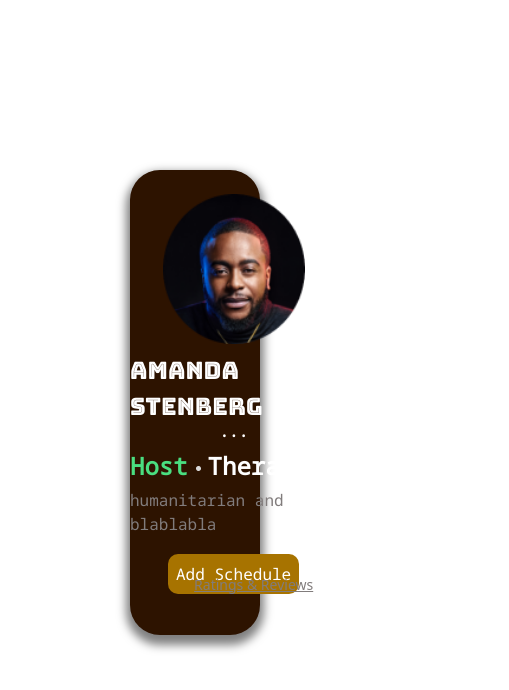
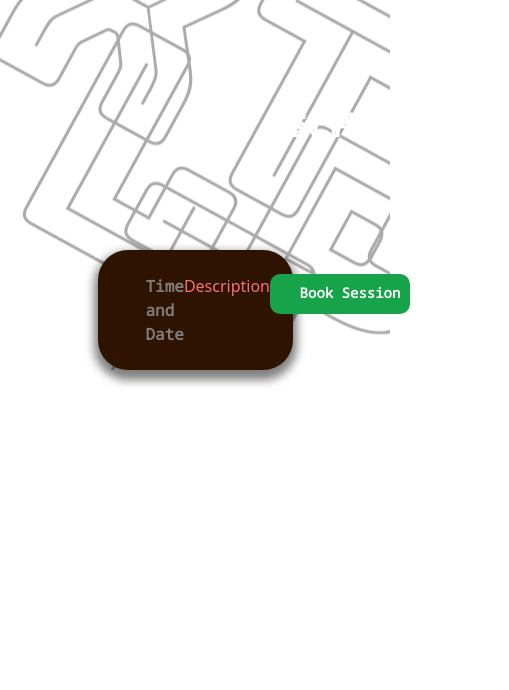
Before and after one commit to Xprj3ct/xtelpt-web3, a Next.js app in the folder frontend/: page /checkschedule in a window 390 px wide. Shown: the top 690 px of the page, 509 px wide, since content can reach past the window. Built offline with nearby package versions, Linux system fonts and the light colour scheme.

Commit message:
More pages and responsiveness

```diff
--- a/frontend/pages/checkschedule.js
+++ b/frontend/pages/checkschedule.js
@@ -1,46 +1,34 @@
 import React, { useContext } from 'react'
 import Header from '../components/home/header'
 import Image from 'next/image'
-import ProfileImage from '../assets/Oval.png'
 import Ellipse from '../assets/Ellipse 2.png'
 import { useRouter } from 'next/router'
 import { XContext } from '../context/XContext';
 
-const checkschedule = () => {
+const Checkschedule = () => {
   const { connectWallet, appStatus, currentAccount } = useContext(XContext)
   const router = useRouter()
   return (
-     <div className='grid place-items-center h-screen w-full'>
-            <div className='flex justify-center mb-10 w-full '>
-                <div className='bg-[#2D1300] w-1/3 h-90 shadow-[0_6px_10px_4px_rgba(0,0,0,0.5)] rounded-[30px] '>
-                <div className='grid place-items-center mt-6 w-full'>
-                    <Image src={ProfileImage} height={150} width={142.67}  />
-                    <div className='font-bungee text-[24px] mt-2 text-white'>Amanda Stenberg</div>
-                    <div className='font-noto font-semibold text-[#FFFFFF] leading-[14px]  text-[16px]'>{currentAccount.slice(0, 9)}...</div>
-                    <div className='flex font-noto font-semibold mt-[10px] ] text-[24px]'>
-                      <div className='text-green-400'>Host</div>
-                      <div className='w-5 pl-2 h-5 -mt-1'>
-                      <Image src={Ellipse}  height={5} width={5} />
-                      </div>
-                      <div className='text-white text-10'>Therapist</div>
-                    </div>
-                    <div className='font-noto text-12 mt-1 text-[#817C7C]'>humanitarian and blablabla</div>
-                    <div className='flex items-center w-full justify-center mt-[8px]'>
-                    <div onClick={() => router.push('/call')} className='flex cursor-pointer font-noto rounded-[10px] h-15 w-50 text-center font-medium mb-5 bg-[#A77300] mt-[10px] p-2'>
-                    <div className=' justify-center text-white text-15'>Add Schedule</div>
-                    </div>
+    <div className='w-full h-full bg-hero bg-right bg-no-repeat flex-1'>
+    <div className='font-bungee text-[34px] leading-[250px] flex text-white pl-[286px]'>
+     <div>Schedules:</div>
+     </div>
+   <div className='place-items-center h-full w-full'>
+       <div className='flex justify-center mb-[67px] w-full '>
+           <div className='bg-[#2D1300] w-1/2 h-full shadow-[0_6px_10px_4px_rgba(0,0,0,0.5)] rounded-[30px] '>
+            <div className='flex justify-between p-6 '>
+               <div className='justify-start pl-6 font-noto font-semibold text-[#817C7C] w-34 text-12'>Time and Date </div>
+               <div className='justify-center items-center'><text className='justify-center text-12 text-red-400'>Description</text></div>
+               <div className=' items-center pr-7 justify-end'>
+               <div onClick={() => router.push('/call')} className=' text-white cursor-pointer font-noto rounded-[10px] h-[40px] w-[140px] text-center font-semibold bg-green-600  py-2 pl-5  text-[14px]'>
+                Book Session
+               </div>
+             </div></div>
+               </div>
+           </div>
+           </div>
+           </div>
+  )}
 
-                  </div>
-                  <div className='flex -mt-[40px] mr-12 w-full'>
-                  <div className='text-right text-[#817C7C] text-[14px] mb-10 ml-auto'><u>Ratings & Reviews</u></div>
-                  </div>
-                    </div>
 
-                </div>
-
-                </div>
-    </div>
-  )
-}
-
-export default checkschedule
+export default Checkschedule
--- a/frontend/pages/schedule.js
+++ b/frontend/pages/schedule.js
@@ -1,6 +1,7 @@
 import React from 'react'
 import Header from '../components/home/header'
 import Addschedule from '../pages/addschedule'
+import Checkschedule from './checkschedule'
 import Head from 'next/head'
 import styles from '../styles/Home.module.css'
 
@@ -12,9 +13,10 @@ const schedule = () => {
       <meta name="description" content="Generated by create next app" />
       <link rel="icon" href="/favicon.ico" />
     </Head>
-    <div className='bg-[#252525] h-full w-full flex-1'>
+    <div className='bg-[#252525] h-screen w-full flex-1'>
         <Header />
-        <Addschedule />
+        {/* <Addschedule /> */}
+        <Checkschedule />
         </div>
     </div>
   )
```
